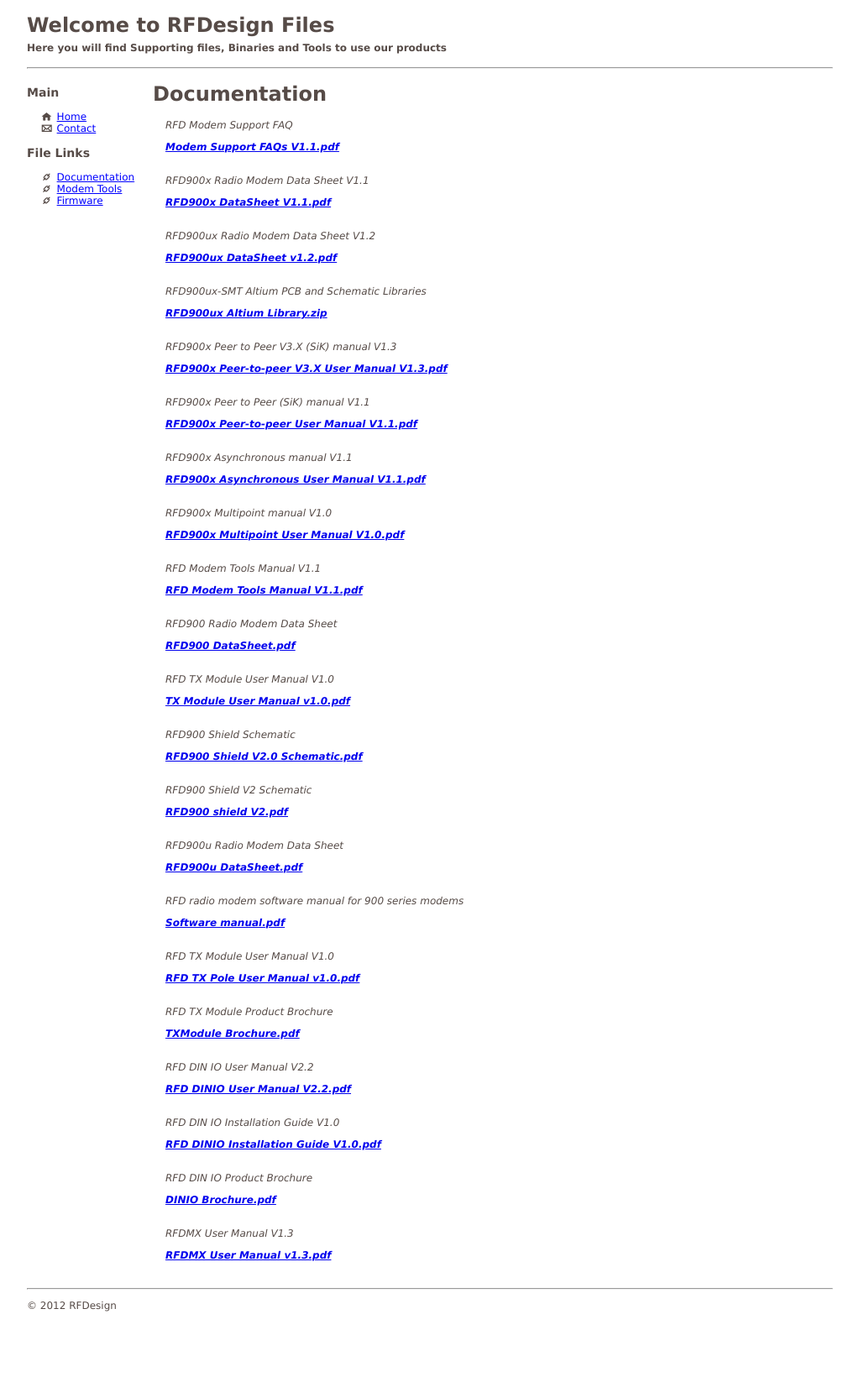
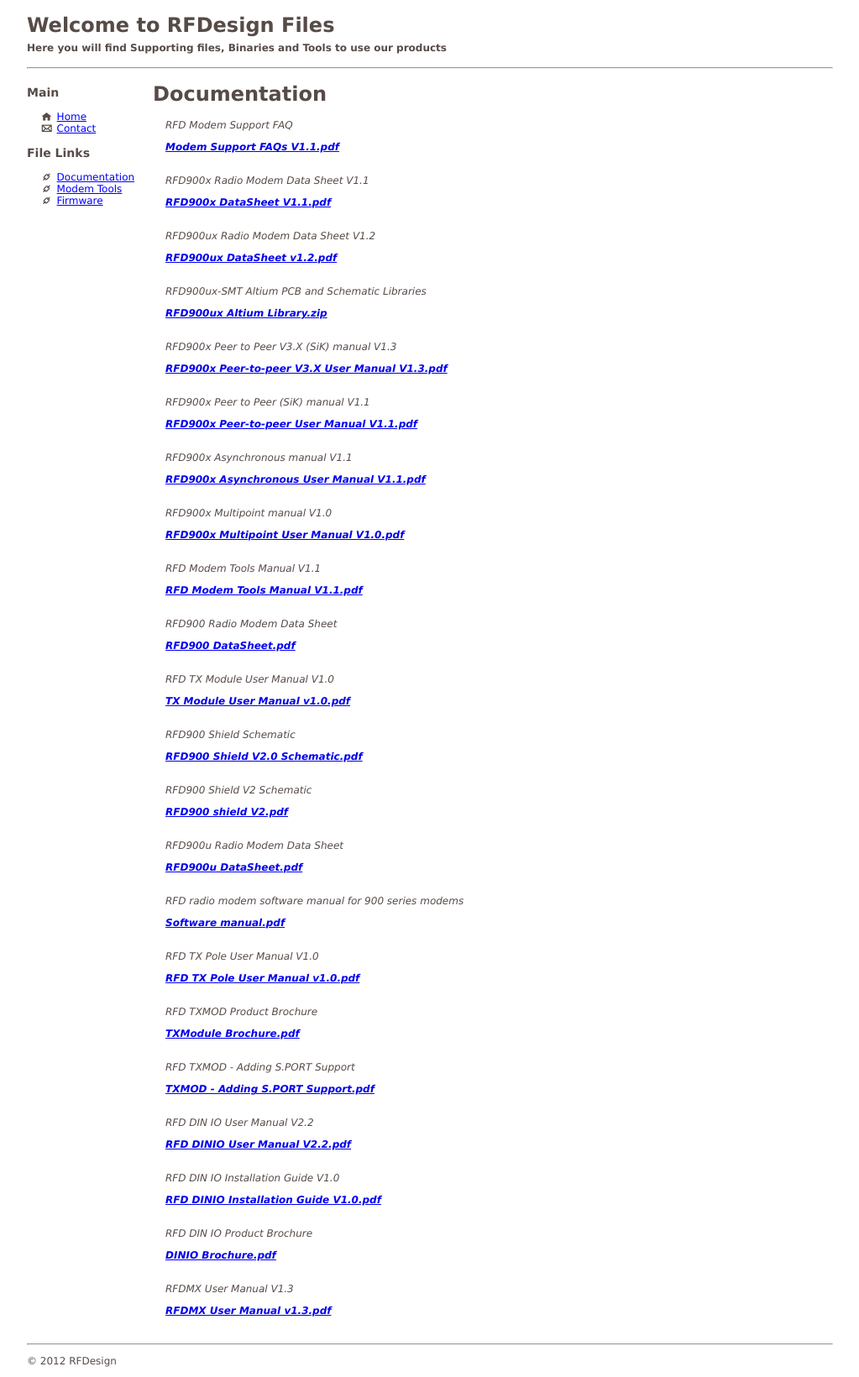
Before and after one commit to RFDesign/rfdesign.github.io, a Jekyll site: the page built from docs.html, in a window 1280 px wide. Shown: the whole page at 84% size, without its empty margins (26-1049 px from the left). Built offline with Jekyll 4.4.1, drawn with Linux system fonts in a browser that asks for light colours; before the commit the page ends 1574 px from its top, so only the background shows below that.

Commit message:
Update docs.yml

```diff
--- a/_data/docs.yml
+++ b/_data/docs.yml
@@ -41,9 +41,11 @@
 - file: Software manual.pdf
   des: RFD	radio	modem	software manual for 900 series modems
 - file: RFD TX Pole User Manual v1.0.pdf
-  des: RFD TX Module User Manual V1.0
+  des: RFD TX Pole User Manual V1.0
 - file: TXModule Brochure.pdf
-  des: RFD TX Module Product Brochure
+  des: RFD TXMOD Product Brochure
+- file: TXMOD - Adding S.PORT Support.pdf
+  des: RFD TXMOD - Adding S.PORT Support
 - file: RFD DINIO User Manual V2.2.pdf
   des: RFD DIN IO User Manual V2.2
 #- file: RFD DINIO User Manual V1.0.pdf
```
